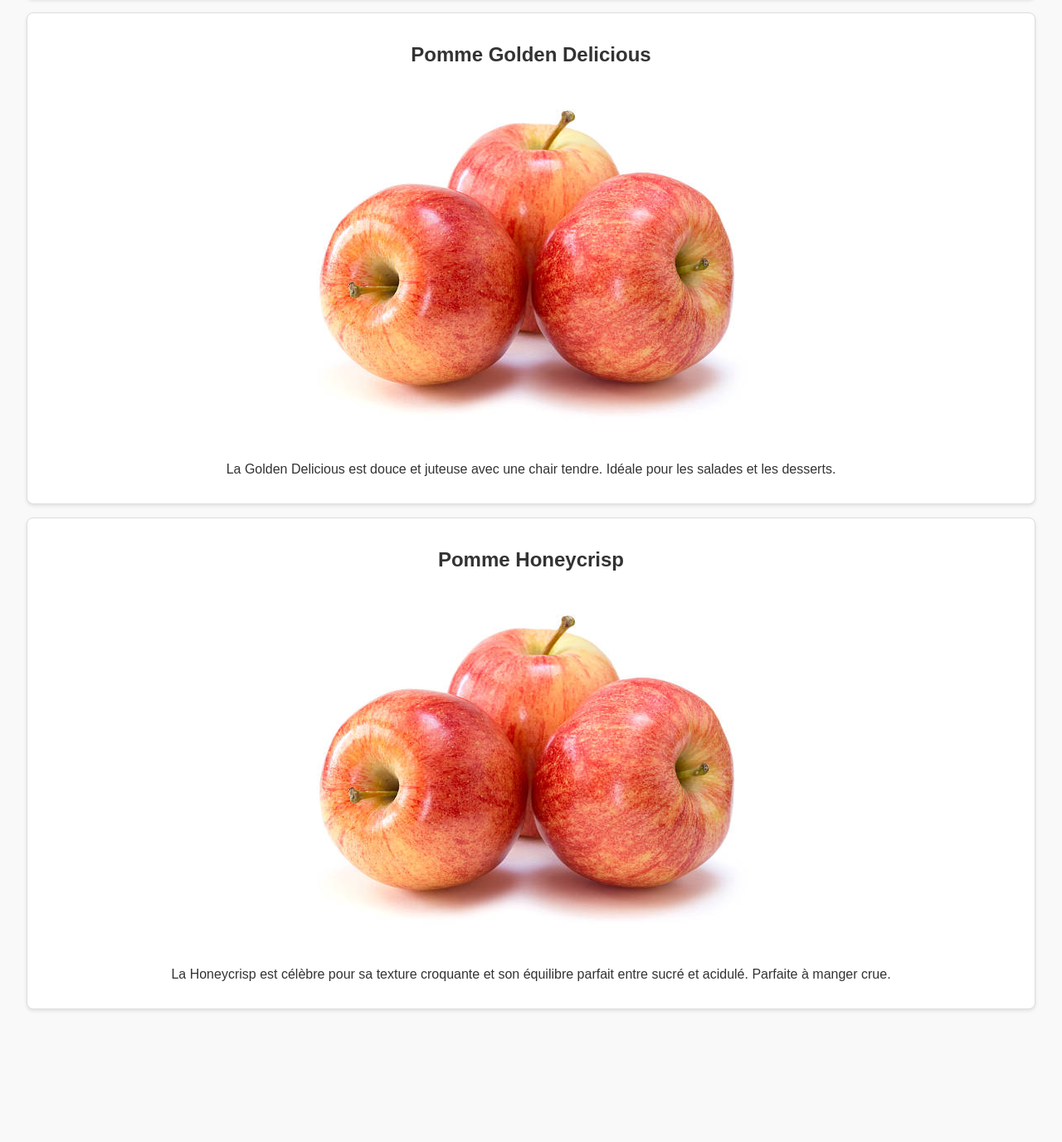
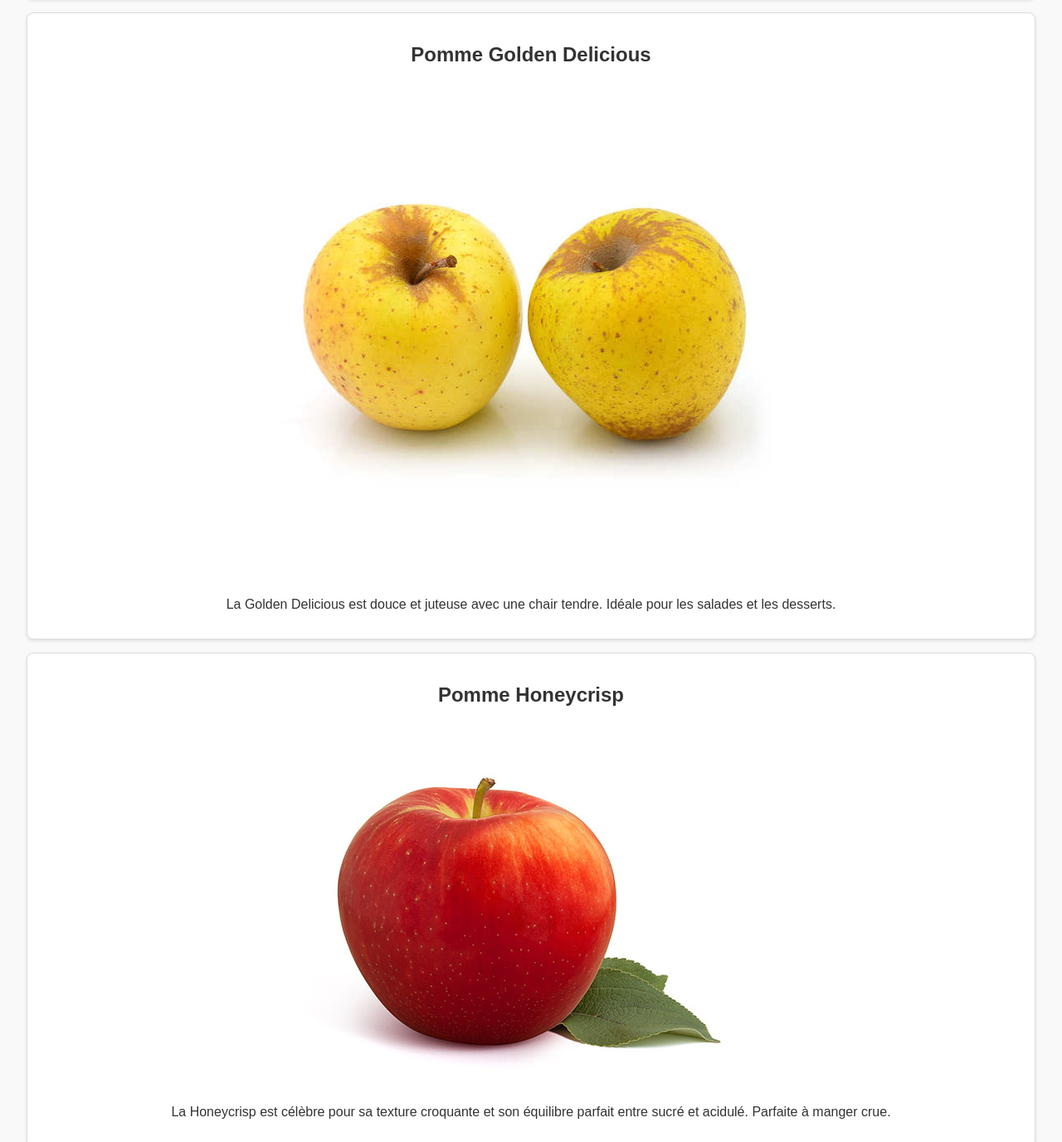
Before and after one commit to Goliato/monsite.github.io, a plain HTML site: page index.html in a window 1280 px wide. Shown: the part 2497-3874 px from the top of the page at 83% size. Before the commit the page ends 3762 px from the top, so only its background shows below. Drawn offline with Linux system fonts and the light colour scheme; a script that the page names is missing.

Commit message:
Correction des photo dans mon HTML

```diff
--- a/index.html
+++ b/index.html
@@ -28,12 +28,12 @@
         </section>
         <section class="apple" id="apple4">
             <h2>Pomme Golden Delicious</h2>
-            <img src="assets/images/apple1.jpg" alt="Pomme Golden Delicious">
+            <img src="assets/images/apple4.jpg" alt="Pomme Golden Delicious">
             <p>La Golden Delicious est douce et juteuse avec une chair tendre. Idéale pour les salades et les desserts.</p>
         </section>
         <section class="apple" id="apple5">
             <h2>Pomme Honeycrisp</h2>
-            <img src="assets/images/apple1.jpg" alt="Pomme Honeycrisp">
+            <img src="assets/images/apple5.jpg" alt="Pomme Honeycrisp">
             <p>La Honeycrisp est célèbre pour sa texture croquante et son équilibre parfait entre sucré et acidulé. Parfaite à manger crue.</p>
         </section>
     <footer>
```
